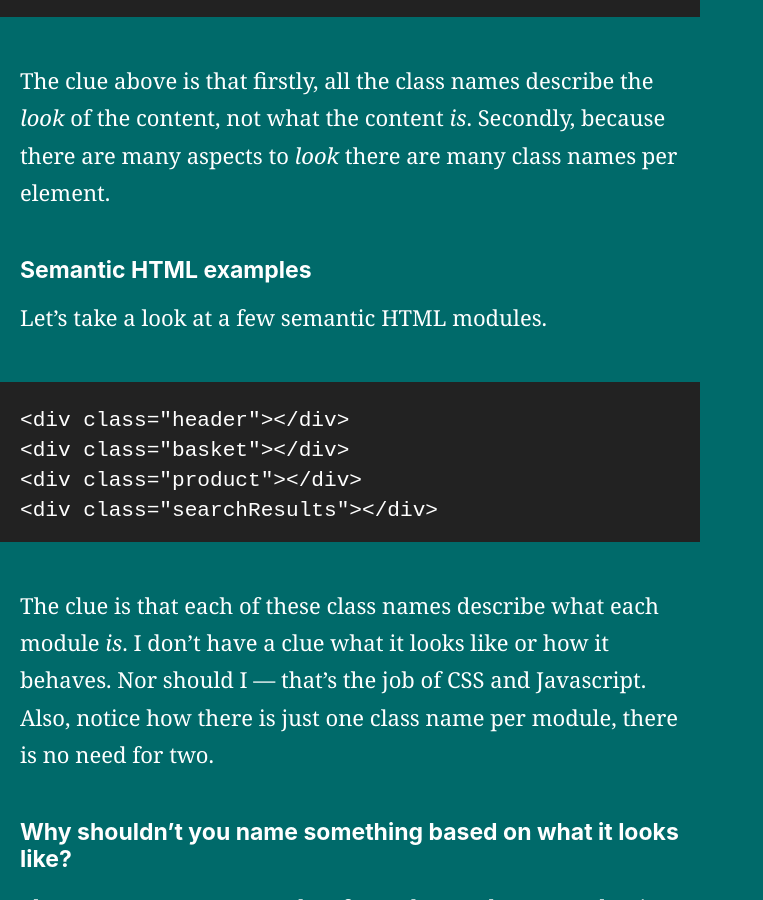
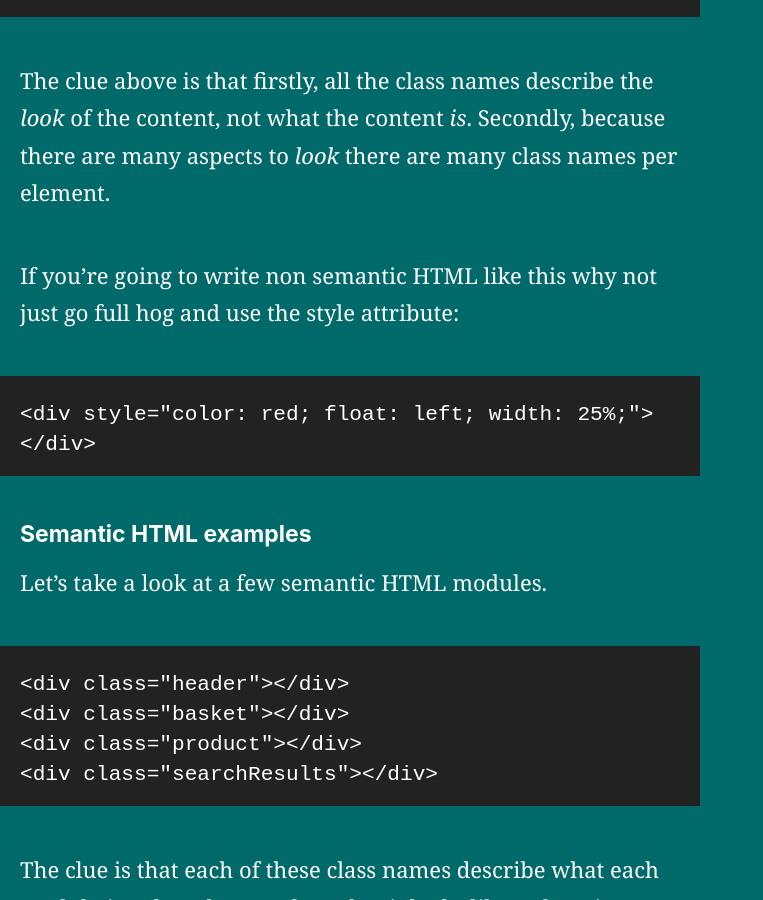
Before and after one commit to adamsilver/maintainablecss.com-jekyll, a Jekyll site: the page built from _chapters/02-semantics.md, in a window 1280 px wide and 900 px high, scrolled down 2892 px. Shown: the whole window, without its empty margins (0-763 px from the left). Built offline with Jekyll 4.4.1, drawn with Linux system fonts in a browser that asks for light colours.

Commit message:
Inline styles

```diff
--- a/_chapters/02-semantics.md
+++ b/_chapters/02-semantics.md
@@ -55,6 +55,10 @@ Let's take a look at a few non semantic HTML modules.
 
 The clue above is that firstly, all the class names describe the *look* of the content, not what the content *is*. Secondly, because there are many aspects to *look* there are many class names per element.
 
+If you're going to write non semantic HTML like this why not just go full hog and use the style attribute:
+
+	<div style="color: red; float: left; width: 25%;"></div>
+
 ## Semantic HTML examples
 
 Let's take a look at a few semantic HTML modules.
```
